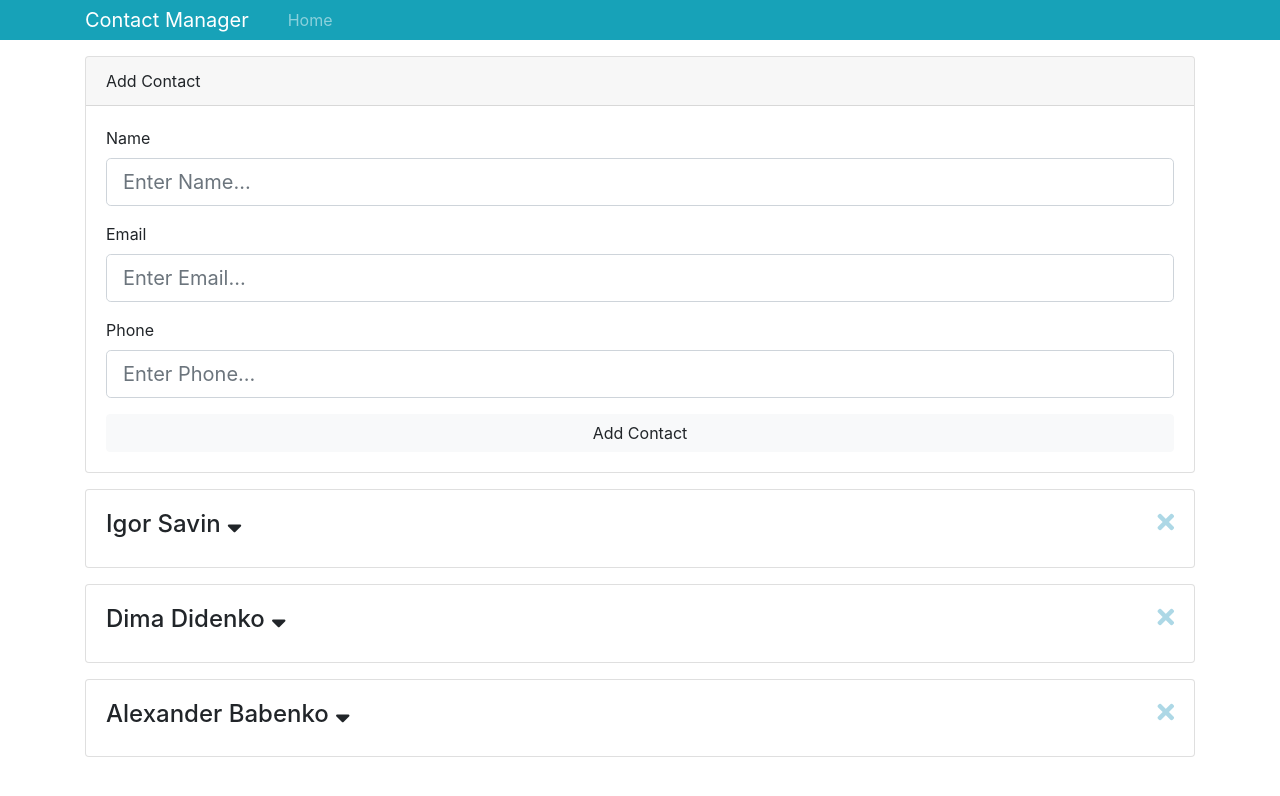
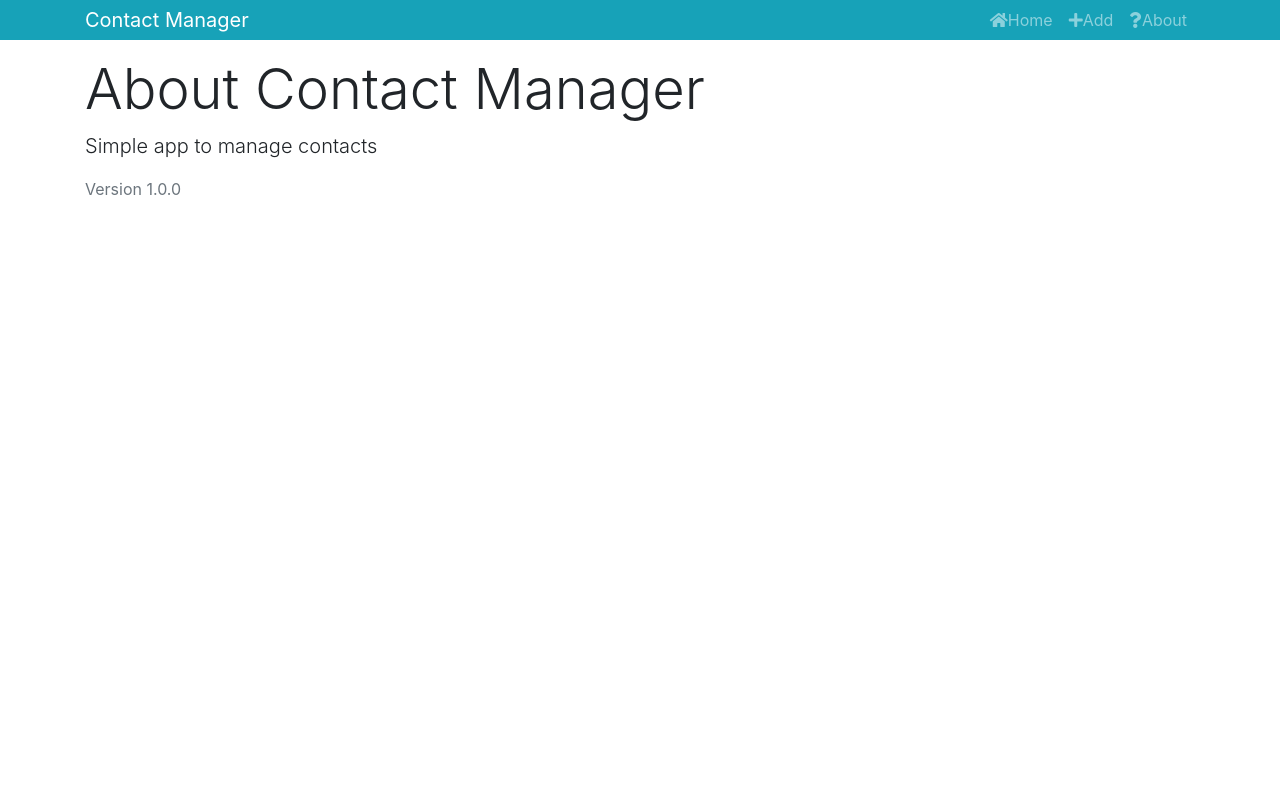
Before and after one commit to IgorSavin/contactmanager, a React (Create React App) app: page /about in a window 1280 px wide. Shown: the top 796 px of the page. Built offline with nearby package versions, Linux system fonts and the light colour scheme.

Commit message:
created router component

```diff
--- a/package.json
+++ b/package.json
@@ -7,6 +7,7 @@
     "classnames": "^2.2.6",
     "react": "^16.5.2",
     "react-dom": "^16.5.2",
+    "react-router-dom": "^4.3.1",
     "react-scripts": "1.1.5",
     "uuid": "^3.3.2"
   },
--- a/src/App.js
+++ b/src/App.js
@@ -1,24 +1,33 @@
 import React, { Component } from 'react';
+import {BrowserRouter as Router, Route, Switch} from 'react-router-dom';
 import Contacts from './components/contacts/Contacts';
+import AddContact from './components/contacts/AddContact';
 import Header from './components/layout/Header';
-import AddContact from './components/contacts/AddContact';
+import About from './components/pages/About';
 
 import { Provider } from './context';
 
 import 'bootstrap/dist/css/bootstrap.min.css';
 import './App.css'
+import NotFound from './components/pages/NotFound';
 
 class App extends Component {
   render () {
     return (
       <Provider>
+        <Router>
         <div className="App">
           <Header branding="Contact Manager" />
           <div className="container">
-          <AddContact/>
-            <Contacts />
+              <Switch>
+              <Route exact path="/" component={Contacts}/>
+              <Route exact path="/contact/add" component={AddContact}/>
+              <Route exact path="/about" component={About}/>
+              <Route component={NotFound}/>
+            </Switch>
           </div>
         </div>
+        </Router>
       </Provider>
     )
   }
--- a/src/components/contacts/AddContact.js
+++ b/src/components/contacts/AddContact.js
@@ -43,7 +43,9 @@
       email: '',
       phone: '',
       errors:{}
-    })
+    });
+
+    this.props.history.push('/');
   }
 
   onChange = e => this.setState({ [e.target.name]: e.target.value })
--- a/src/components/contacts/Contacts.js
+++ b/src/components/contacts/Contacts.js
@@ -11,6 +11,7 @@
           const { contacts } = value
           return (
             <React.Fragment>
+              <h1 className="display-4 mb-2"><span className="text-info">Contact</span> List</h1>
               {contacts.map(contact => (
                 <Contact
                   key={contact.id}
--- a/src/components/layout/Header.js
+++ b/src/components/layout/Header.js
@@ -1,5 +1,6 @@
 import React from 'react'
 import PropTypes from 'prop-types'
+import {Link} from 'react-router-dom'
 
 const Header = props => {
   const { branding } = props;
@@ -9,12 +10,22 @@
         <a href="/" className="navbar-brand">
           {branding}
         </a>
-        <div className="container mr-auto">
+        <div>
           <ul className="navbar-nav mr-auto">
             <li className="nav-item">
-              <a href="/" className="nav-link">
-                Home
-              </a>
+              <Link to="/" className="nav-link">
+                <i className="fas fa-home"/>Home
+              </Link>
+            </li>
+            <li className="nav-item">
+              <Link to="/contact/add" className="nav-link">
+              <i className="fas fa-plus"/>Add
+              </Link>
+            </li>
+            <li className="nav-item">
+              <Link to="/about" className="nav-link">
+              <i className="fas fa-question"/>About
+              </Link>
             </li>
           </ul>
         </div>
--- /dev/null
+++ b/src/components/pages/About.js
@@ -0,0 +1,13 @@
+import React from 'react';
+
+const About = () => {
+  return (
+    <div>
+      <h1 className="display-4">About Contact Manager</h1>
+      <p className="lead">Simple app to manage contacts</p>
+      <p className="text-secondary">Version 1.0.0</p>
+    </div>
+  );
+}
+
+export default About;
--- /dev/null
+++ b/src/components/pages/NotFound.js
@@ -0,0 +1,12 @@
+import React from 'react';
+
+const NotFound = () => {
+  return (
+    <div>
+       <h1><span className="text-info">404</span> Page Not Found</h1>
+       <p className="lead">Sorry, that page does not exist</p>
+    </div>
+  );
+}
+
+export default NotFound;
```
Also changed, not shown: 1 other file (tests, documents, lock files or other folders).
